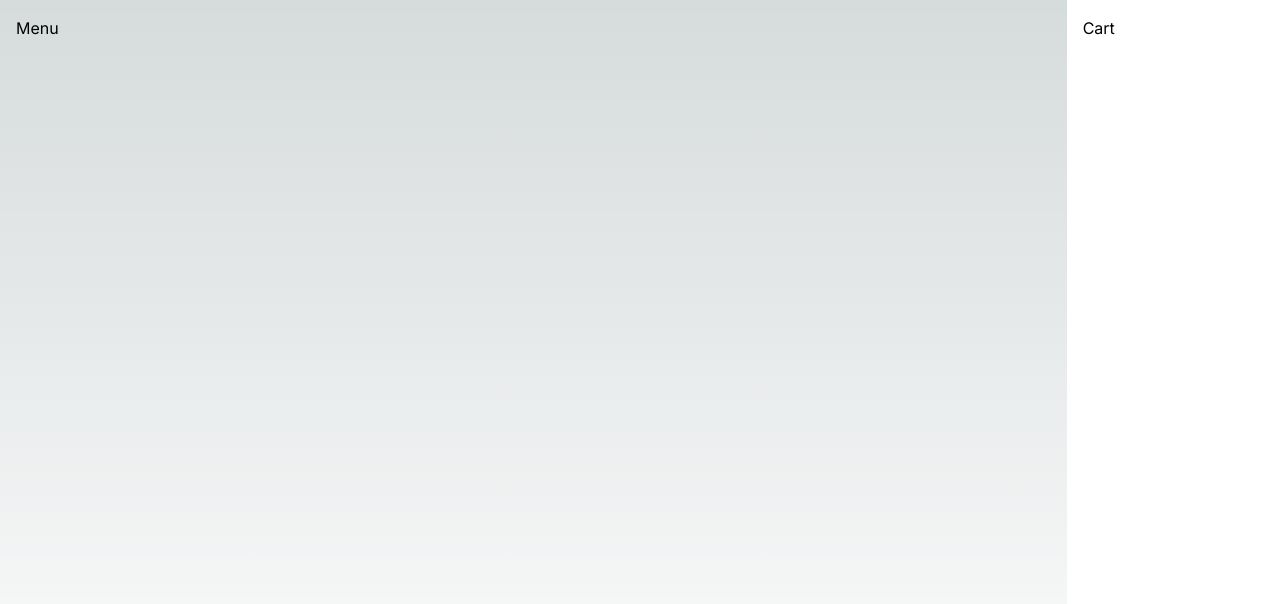
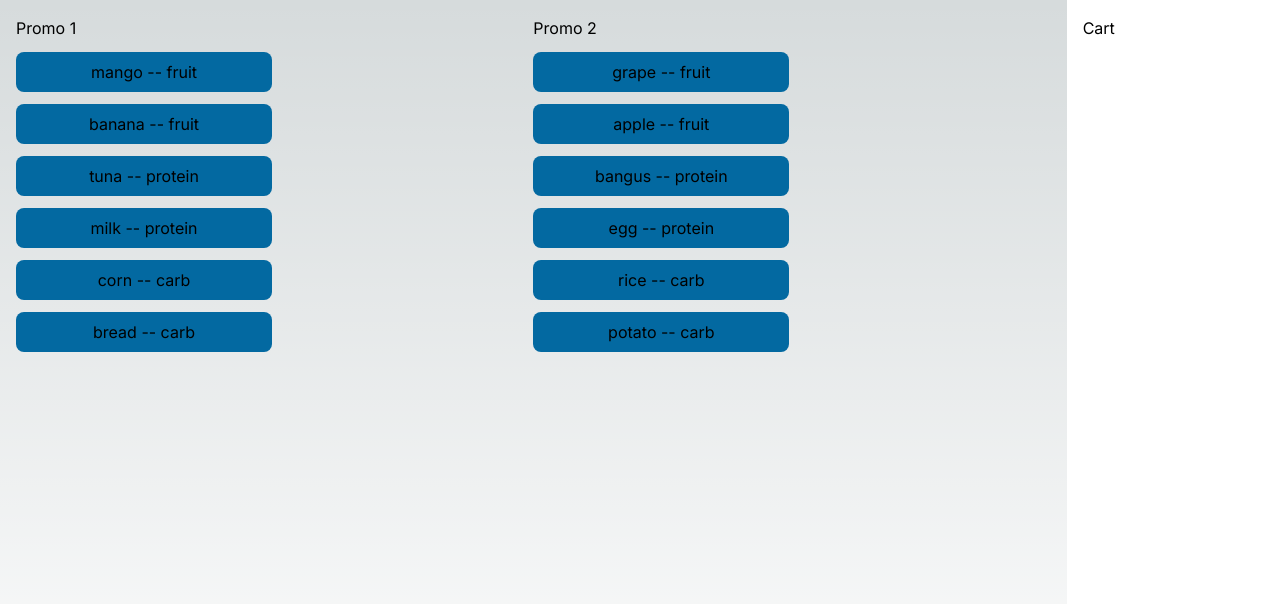
Before and after one commit to RomwelFeliciano/ak-legacy, a Next.js app: page / in a window 1280 px wide. Shown: the top 604 px of the page. Built offline with nearby package versions, Linux system fonts and the light colour scheme.

Commit message:
Add Function - TBC

```diff
--- a/app/cart.js
+++ b/app/cart.js
@@ -1,7 +1,5 @@
 import React from "react";
 
-const cart = () => {
+export default function Cart() {
   return <div>Cart</div>;
-};
-
-export default cart;
+}
--- a/app/page.js
+++ b/app/page.js
@@ -2,6 +2,7 @@
 
 import { useState, useEffect } from "react";
 import Cart from "./cart";
+import Promo from "./promo";
 
 const promos = [
   {
@@ -65,10 +66,31 @@ const promos = [
 ];
 
 export default function Home() {
+  const [promoOne, setPromoOne] = useState([]);
+  const [promoTwo, setPromoTwo] = useState([]);
+
+  function addToCart(item) {
+    const existingIndex = promoOne.findIndex(
+      (existingItem) => existingItem.id === item.id
+    );
+
+    if (existingIndex !== -1) {
+      // Item exists, remove it from the cart
+      const updatedCart = [...promoOne];
+      updatedCart.splice(existingIndex, 1);
+      setPromoOne(updatedCart);
+    } else {
+      // Item doesn't exist, add it to the cart
+      setPromoOne([...promoOne, item]);
+    }
+  }
+
+  console.log(promoOne);
+
   return (
     <main className="w-full grid grid-cols-12 min-h-screen">
       <div className="col-span-10 grid grid-cols-12 p-4">
-        <h1 className="col-span-12">Menu</h1>
+        <Promo promos={promos} addToCart={addToCart} />
       </div>
       <div className="col-span-2 bg-white p-4 text-black">
         <Cart />
--- /dev/null
+++ b/app/promo.js
@@ -0,0 +1,10 @@
+import React from "react";
+import PromoItem from "./promoItem";
+
+export default function Promo({ promos, addToCart }) {
+  return (
+    <div className="col-span-12 grid grid-cols-12">
+      <PromoItem promos={promos} addToCart={addToCart} />
+    </div>
+  );
+}
--- /dev/null
+++ b/app/promoItem.js
@@ -0,0 +1,40 @@
+import React from "react";
+
+export default function PromoItem({ promos, addToCart }) {
+  const handleAddToCart = (item, promoId) => {
+    addToCart(item, promoId);
+  };
+
+  return (
+    <>
+      <div className="col-span-6">
+        <h1>Promo {promos[0].promoId}</h1>
+        <div className="flex flex-col gap-3 pt-3">
+          {promos[0].items.map((item) => (
+            <button
+              className="bg-sky-700 hover:bg-sky-800 w-64 py-2 rounded-lg cursor-pointer"
+              key={item.item}
+              onClick={() => handleAddToCart(item, promos[0].promoId)}
+            >
+              {item.item} -- {item.itemType}
+            </button>
+          ))}
+        </div>
+      </div>
+      <div className="col-span-6">
+        <h1>Promo {promos[1].promoId}</h1>
+        <div className="flex flex-col gap-3 pt-3">
+          {promos[1].items.map((item) => (
+            <button
+              className="bg-sky-700 hover:bg-sky-800 w-64 py-2 rounded-lg cursor-pointer"
+              key={item.item}
+              onClick={() => handleAddToCart(item, promos[1].promoId)}
+            >
+              {item.item} -- {item.itemType}
+            </button>
+          ))}
+        </div>
+      </div>
+    </>
+  );
+}
```
